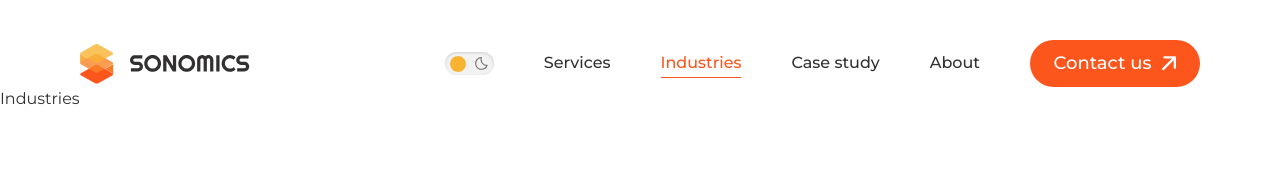
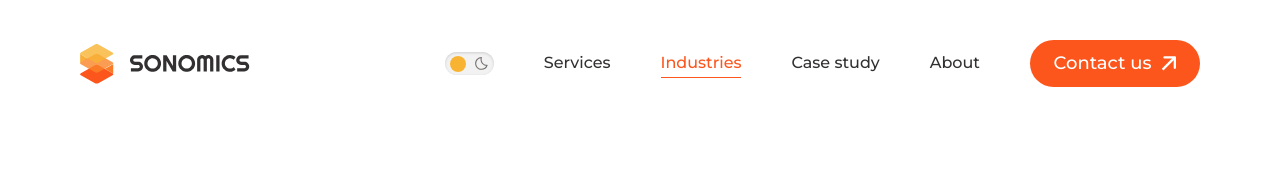
Before and after one commit to skabanets/sonomics, a React (Vite) app: page /industries in a window 1280 px wide. Shown: the top 177 px of the page. Built offline with nearby package versions, Linux system fonts and the light colour scheme.

Commit message:
Add IndustryHero section

```diff
--- a/src/pages/Industries.tsx
+++ b/src/pages/Industries.tsx
@@ -1,5 +1,5 @@
 const Industries = () => {
-  return <div>Industries</div>;
+  return <></>;
 };
 
 export default Industries;
--- /dev/null
+++ b/src/sections/Industries/IndustryHero.tsx
@@ -0,0 +1,12 @@
+export const IndustryHero = () => {
+  return (
+    <section className="pb-[40px] pt-[60px]">
+      <div className="container">
+        <h1 className="max-w-[1200px]">
+          We deliver <span className="text-themeAccentColor">real value</span> to clients because of
+          our knowledge of the industries in which they operate
+        </h1>
+      </div>
+    </section>
+  );
+};
```
Also changed, not shown: 1 other file (tests, documents, lock files or other folders).
